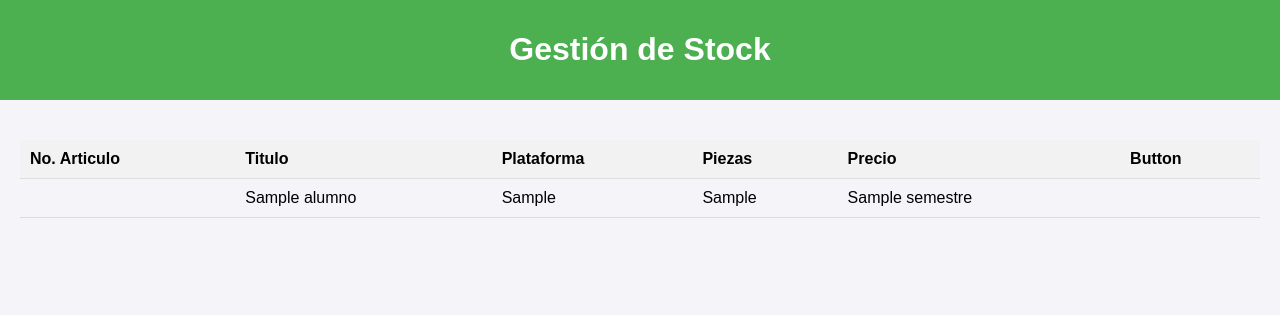
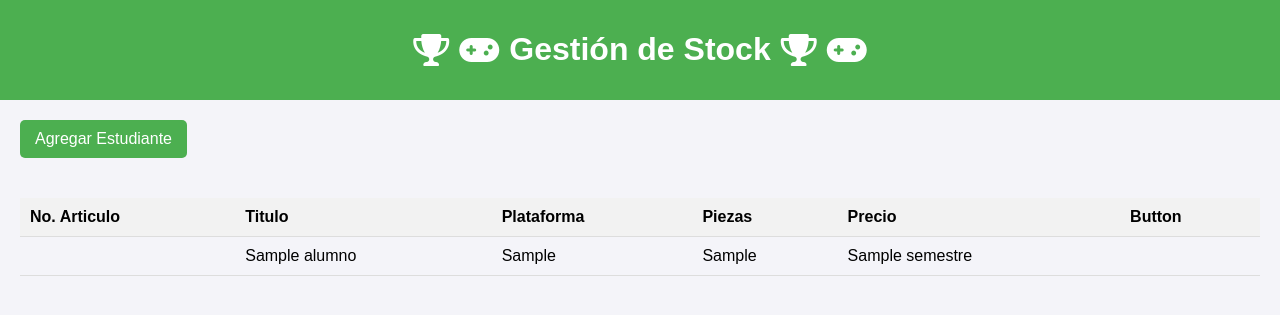
Before and after one commit to Barrrey7u7/inventario_crud, a Flask app: template templates/index.html in a window 1280 px wide. Shown: the top 315 px of the page. Run offline with Flask 3, Linux system fonts and the light colour scheme; the template is opened without the code that fills it: most values are stand-ins (such as "Sample title", 1, 10 or a date in 2020); parts of the project's set-up code (start-up, migrations or seed data) failed here and were passed over.

Commit message:
Segunda actualizacion

```diff
--- a/templates/index.html
+++ b/templates/index.html
@@ -68,10 +68,15 @@
 <body>
     <header>
 
+        <i class="fas fa-trophy icon"></i> <!-- Trofeo -->
+        <i class="fas fa-gamepad icon"></i>
         <h1>Gestión de Stock</h1>
+        <i class="fas fa-trophy icon"></i> <!-- Trofeo -->
+        <i class="fas fa-gamepad icon"></i>
 
     </header>
     <div class="container">
+        <a href="{{ url_for('create_estudiante') }}" class="btn btn-success mb-3">Agregar Estudiante</a>
 
         <table>
             <thead>
```
